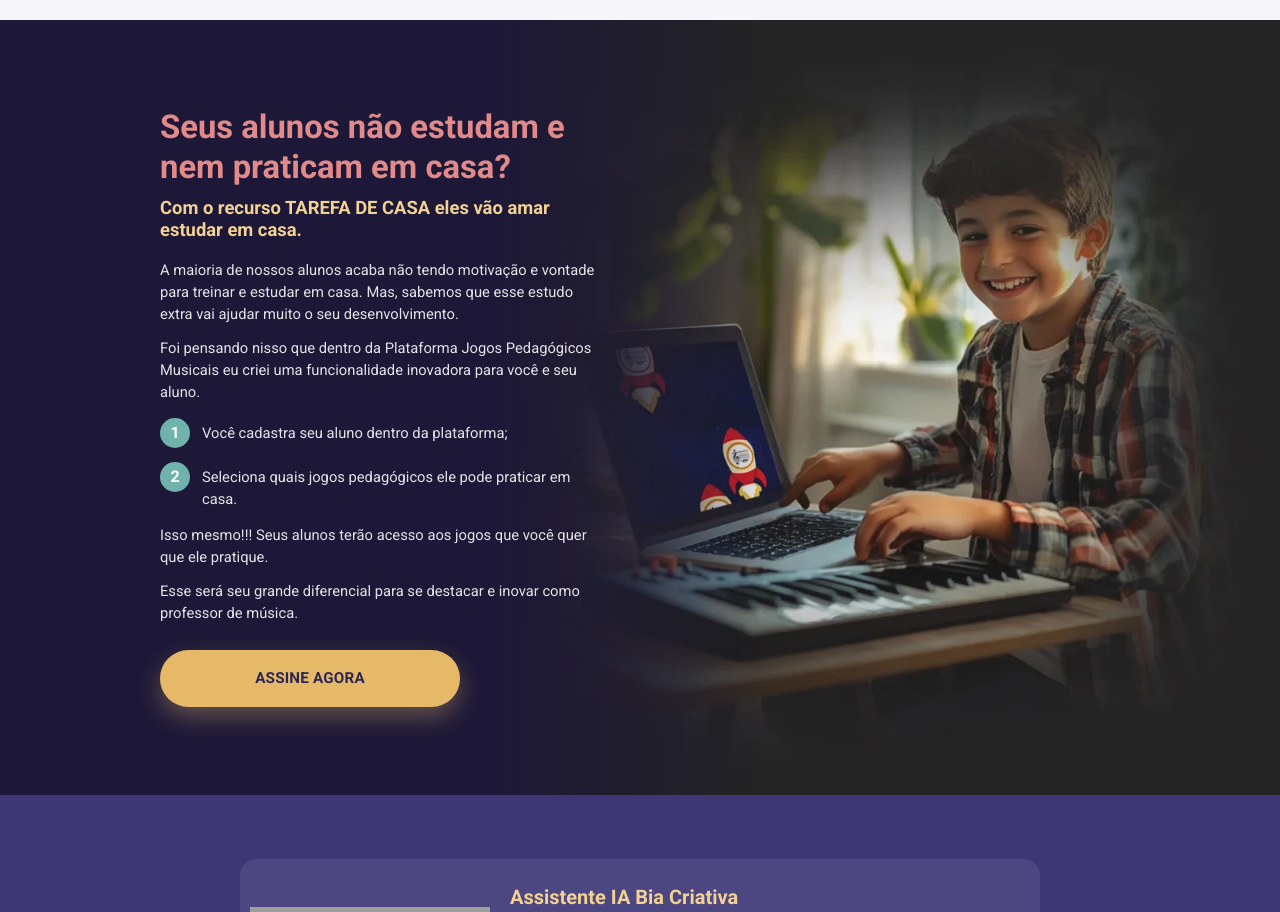
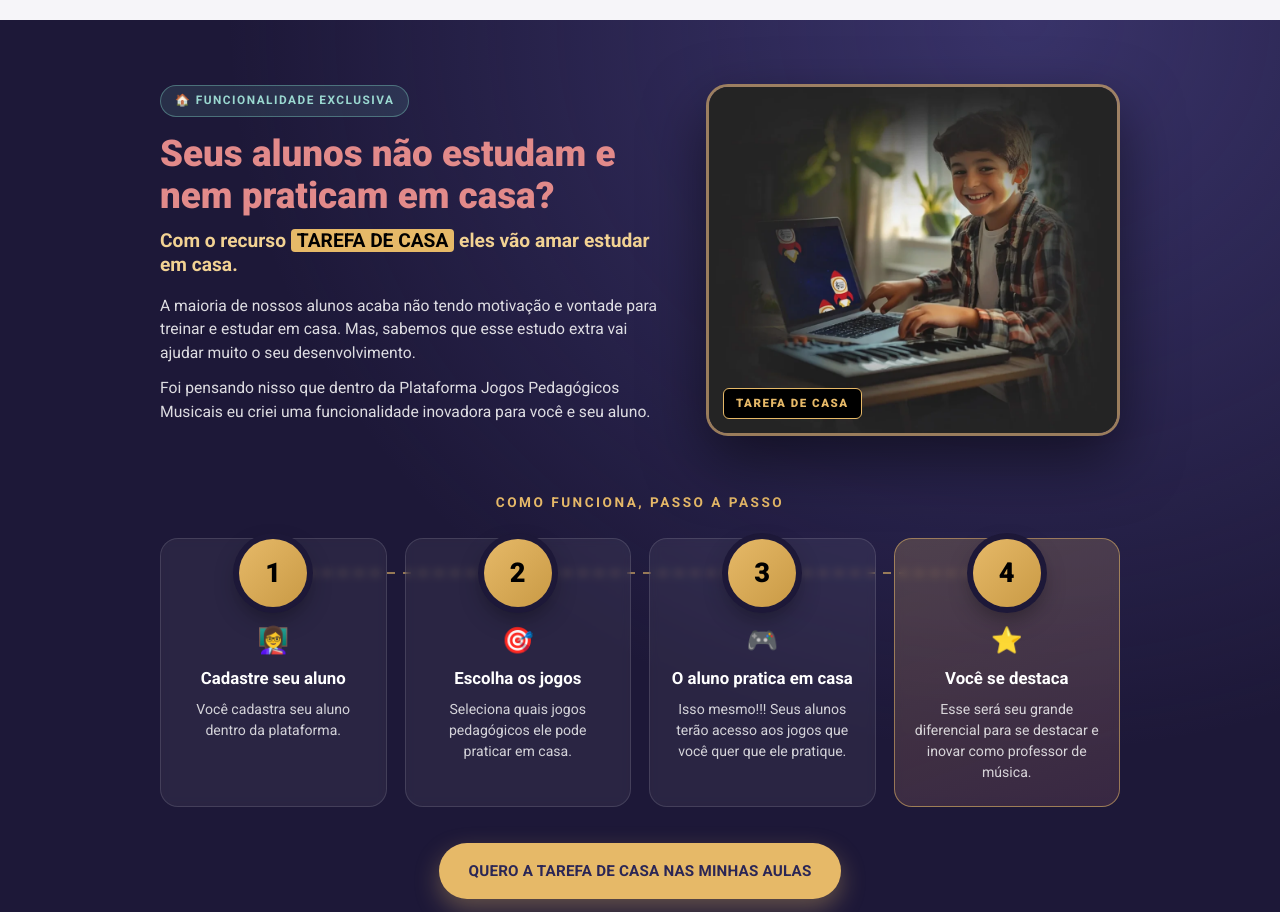
Before and after one commit to spectusmkt/black-week-jogos, a plain HTML site: page index.html in a window 1280 px wide. Shown: the part 5240-6152 px from the top of the page. Drawn offline with Linux system fonts and the light colour scheme; grey boxes are pictures that could not be loaded.

Commit message:
Tarefa de Casa em passo a passo
Seção com destaque: explicação ao lado da foto e 4 passos numerados
(cadastre, escolha os jogos, o aluno pratica, você se destaca).

Co-Authored-By: Claude Opus 5.5 <noreply@anthropic.com>

```diff
--- a/index.html
+++ b/index.html
@@ -248,19 +248,38 @@ body.com-ancora .sem-ancora{display:none!important}
 .video iframe{position:absolute;inset:0;width:100%;height:100%;border:0}
 @media(max-width:700px){.videos{grid-template-columns:1fr}}
 
-/* ---------- Tarefa de casa ---------- */
-.tarefa{position:relative;background:var(--escuro);color:#fff;overflow:hidden}
-.tarefa-img{position:absolute;top:0;right:0;bottom:0;width:62%;background:url(img/5a4dd02c93e5bae018a21da75f06e91b.webp) center/cover;-webkit-mask-image:linear-gradient(90deg,transparent 0%,#000 35%);mask-image:linear-gradient(90deg,transparent 0%,#000 35%)}
-.tarefa .wrap{position:relative;z-index:1}
-.tarefa-txt{max-width:440px;padding:24px 0}
-.tarefa h2{font-size:clamp(1.6rem,3.4vw,2.05rem);font-weight:700;color:var(--rosa)}
-.tarefa h3{font-size:1.15rem;font-weight:700;color:var(--amarelo-claro);margin:10px 0 18px}
-.tarefa p{font-size:.92rem;color:rgba(255,255,255,.88);margin-bottom:12px}
-.passo{display:flex;gap:12px;align-items:flex-start;margin:14px 0}
-.passo .n{flex:none;width:30px;height:30px;border-radius:50%;background:var(--turquesa);color:#fff;font-weight:700;display:flex;align-items:center;justify-content:center}
-.passo p{margin:4px 0 0}
-.tarefa .btn{margin-top:14px;min-width:300px}
-@media(max-width:760px){.tarefa-img{position:relative;width:100%;height:78vw;-webkit-mask-image:linear-gradient(180deg,#000 70%,transparent);mask-image:linear-gradient(180deg,#000 70%,transparent)}.tarefa{padding-top:0}.tarefa-txt{max-width:none}.tarefa .btn{width:100%;min-width:0}}
+/* ---------- Tarefa de casa (passo a passo) ---------- */
+.tarefa{background:radial-gradient(ellipse at 80% 0%,rgba(91,84,166,.45),transparent 55%),var(--escuro);color:#fff;overflow:hidden}
+.tc-topo{display:grid;grid-template-columns:1.1fr .9fr;gap:40px;align-items:center}
+.tc-selo{display:inline-flex;align-items:center;gap:8px;background:rgba(111,179,172,.15);color:#9ad8d0;border:1px solid rgba(111,179,172,.5);border-radius:30px;padding:6px 14px;font-weight:700;font-size:.74rem;letter-spacing:1.5px;text-transform:uppercase;margin-bottom:16px}
+.tarefa h2{font-size:clamp(1.7rem,3.6vw,2.3rem);font-weight:900;color:var(--rosa);line-height:1.15}
+.tarefa h3{font-size:1.2rem;font-weight:700;color:var(--amarelo-claro);margin:12px 0 18px}
+.tarefa h3 mark{background:var(--amarelo);color:#000;padding:0 6px;border-radius:4px}
+.tarefa .tc-topo p{font-size:.98rem;color:rgba(255,255,255,.85);margin-bottom:12px}
+.tc-foto{position:relative;border-radius:22px;overflow:hidden;aspect-ratio:4/3.4;box-shadow:0 24px 60px rgba(0,0,0,.5);border:3px solid rgba(230,185,104,.6)}
+.tc-foto img{width:100%;height:100%;object-fit:cover;object-position:70% center}
+.tc-foto span{position:absolute;left:14px;bottom:14px;background:#000;color:var(--amarelo);border:1px solid var(--amarelo);font-weight:900;font-size:.72rem;letter-spacing:1.5px;text-transform:uppercase;padding:6px 12px;border-radius:6px}
+.tc-titulo{text-align:center;margin:56px 0 26px;font-size:.85rem;font-weight:700;letter-spacing:2.5px;text-transform:uppercase;color:var(--amarelo)}
+.tc-passos{display:grid;grid-template-columns:repeat(4,1fr);gap:18px;position:relative;counter-reset:p}
+.tc-passos:before{content:'';position:absolute;top:34px;left:12%;right:12%;height:2px;background:repeating-linear-gradient(90deg,var(--amarelo) 0 8px,transparent 8px 16px);opacity:.6}
+.tc-passo{position:relative;background:rgba(255,255,255,.06);border:1px solid rgba(255,255,255,.12);border-radius:18px;padding:0 18px 22px;text-align:center;backdrop-filter:blur(4px)}
+.tc-passo .n{width:68px;height:68px;margin:0 auto 14px;border-radius:50%;background:linear-gradient(135deg,var(--amarelo),#c99a45);color:#000;font-weight:900;font-size:1.7rem;display:flex;align-items:center;justify-content:center;box-shadow:0 0 0 6px var(--escuro),0 10px 24px rgba(0,0,0,.4);transform:translateY(0)}
+.tc-passo .ic{font-size:1.6rem;display:block;margin-bottom:6px}
+.tc-passo h4{font-size:1.05rem;margin-bottom:8px}
+.tc-passo p{font-size:.88rem;color:rgba(255,255,255,.8)}
+.tc-passo--final{background:linear-gradient(160deg,rgba(230,185,104,.22),rgba(226,138,138,.14));border-color:rgba(230,185,104,.55)}
+.tarefa .cta .btn{min-width:320px}
+@media(max-width:860px){
+  .tc-topo{grid-template-columns:1fr;text-align:center}
+  .tc-foto{order:-1;aspect-ratio:4/3}
+  .tc-passos{grid-template-columns:1fr;gap:14px;max-width:460px;margin:0 auto}
+  .tc-passos:before{top:20px;bottom:20px;left:33px;right:auto;width:2px;height:auto;background:repeating-linear-gradient(180deg,var(--amarelo) 0 8px,transparent 8px 16px)}
+  .tc-passo{display:grid;grid-template-columns:auto 1fr;gap:0 16px;text-align:left;padding:16px 16px 16px 0;background:none;border:none;backdrop-filter:none}
+  .tc-passo .n{grid-row:span 3;width:56px;height:56px;font-size:1.35rem;margin:0 0 0 6px}
+  .tc-passo .ic{display:none}
+  .tc-passo--final{background:linear-gradient(160deg,rgba(230,185,104,.2),rgba(226,138,138,.12));border:1px solid rgba(230,185,104,.5);border-radius:16px}
+  .tarefa .cta .btn{width:100%;min-width:0}
+}
 
 /* ---------- Bia ---------- */
 .bia{background:var(--roxo-esc);color:#fff}
@@ -597,21 +616,32 @@ footer a{color:var(--amarelo)}
   </div>
 </section>
 
-<!-- ================= TAREFA DE CASA ================= -->
-<section class="sec tarefa">
-  <div class="tarefa-img"></div>
+<!-- ================= TAREFA DE CASA (passo a passo) ================= -->
+<section class="sec tarefa" id="tarefa">
   <div class="wrap">
-    <div class="tarefa-txt">
-      <h2>Seus alunos não estudam e nem praticam em casa?</h2>
-      <h3>Com o recurso TAREFA DE CASA eles vão amar estudar em casa.</h3>
-      <p>A maioria de nossos alunos acaba não tendo motivação e vontade para treinar e estudar em casa. Mas, sabemos que esse estudo extra vai ajudar muito o seu desenvolvimento.</p>
-      <p>Foi pensando nisso que dentro da Plataforma Jogos Pedagógicos Musicais eu criei uma funcionalidade inovadora para você e seu aluno.</p>
-      <div class="passo"><span class="n">1</span><p>Você cadastra seu aluno dentro da plataforma;</p></div>
-      <div class="passo"><span class="n">2</span><p>Seleciona quais jogos pedagógicos ele pode praticar em casa.</p></div>
-      <p>Isso mesmo!!! Seus alunos terão acesso aos jogos que você quer que ele pratique.</p>
-      <p>Esse será seu grande diferencial para se destacar e inovar como professor de música.</p>
-      <a href="#planos" class="btn btn--amarelo">Assine agora</a>
+    <div class="tc-topo">
+      <div>
+        <span class="tc-selo">🏠 Funcionalidade exclusiva</span>
+        <h2>Seus alunos não estudam e nem praticam em casa?</h2>
+        <h3>Com o recurso <mark>TAREFA DE CASA</mark> eles vão amar estudar em casa.</h3>
+        <p>A maioria de nossos alunos acaba não tendo motivação e vontade para treinar e estudar em casa. Mas, sabemos que esse estudo extra vai ajudar muito o seu desenvolvimento.</p>
+        <p>Foi pensando nisso que dentro da Plataforma Jogos Pedagógicos Musicais eu criei uma funcionalidade inovadora para você e seu aluno.</p>
+      </div>
+      <div class="tc-foto">
+        <img src="img/5a4dd02c93e5bae018a21da75f06e91b.webp" alt="Aluno praticando um jogo musical em casa" loading="lazy">
+        <span>Tarefa de casa</span>
+      </div>
     </div>
+
+    <p class="tc-titulo">Como funciona, passo a passo</p>
+    <div class="tc-passos">
+      <div class="tc-passo"><div class="n">1</div><span class="ic">👩‍🏫</span><h4>Cadastre seu aluno</h4><p>Você cadastra seu aluno dentro da plataforma.</p></div>
+      <div class="tc-passo"><div class="n">2</div><span class="ic">🎯</span><h4>Escolha os jogos</h4><p>Seleciona quais jogos pedagógicos ele pode praticar em casa.</p></div>
+      <div class="tc-passo"><div class="n">3</div><span class="ic">🎮</span><h4>O aluno pratica em casa</h4><p>Isso mesmo!!! Seus alunos terão acesso aos jogos que você quer que ele pratique.</p></div>
+      <div class="tc-passo tc-passo--final"><div class="n">4</div><span class="ic">⭐</span><h4>Você se destaca</h4><p>Esse será seu grande diferencial para se destacar e inovar como professor de música.</p></div>
+    </div>
+
+    <div class="cta"><a href="#planos" class="btn btn--amarelo">Quero a Tarefa de Casa nas minhas aulas</a></div>
   </div>
 </section>
 
```
